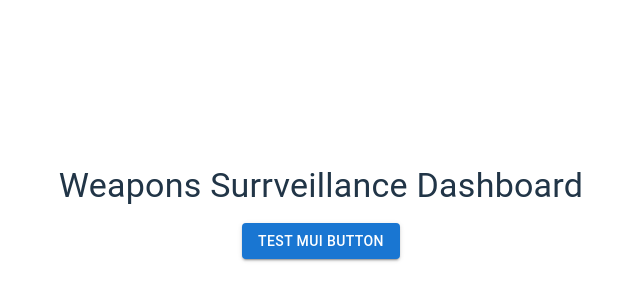
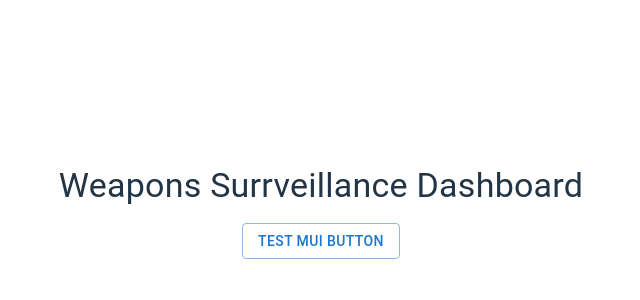
Before and after one commit to Vineet-bellary/weapon-surveillance-dashboard, a React app in the folder frontend/: page / in a window 1280 px wide. Shown: the part 204-504 px from the top of the page, without its empty margins (319-959 px from the left). Built offline with nearby package versions, Linux system fonts and the light colour scheme; the HTML template or start-up script is replaced by a standard one.

Commit message:
git is tuff af

```diff
--- a/frontend/src/App.jsx
+++ b/frontend/src/App.jsx
@@ -21,7 +21,7 @@
         Weapons Surrveillance Dashboard
       </Typography>
 
-      <Button variant="contained" sx={{ mt: 2 }}>
+      <Button variant="outlined" sx={{ mt: 2 }}>
         Test MUI Button
       </Button>
     </Container>
```
Also changed, not shown: frontend/src/components/Layout.jsx (added), frontend/src/pages/Cameras.jsx (added), frontend/src/pages/Detections.jsx (added), frontend/src/pages/Health.jsx (added).
